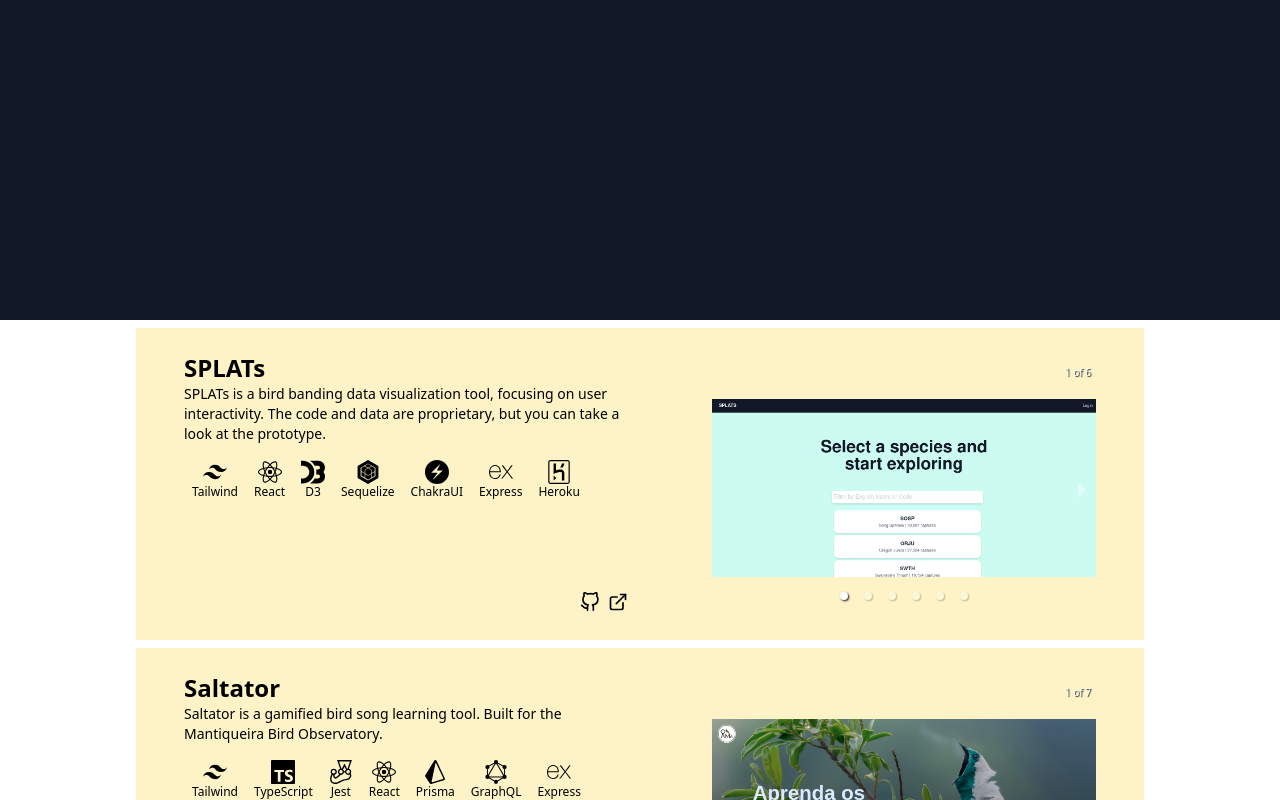
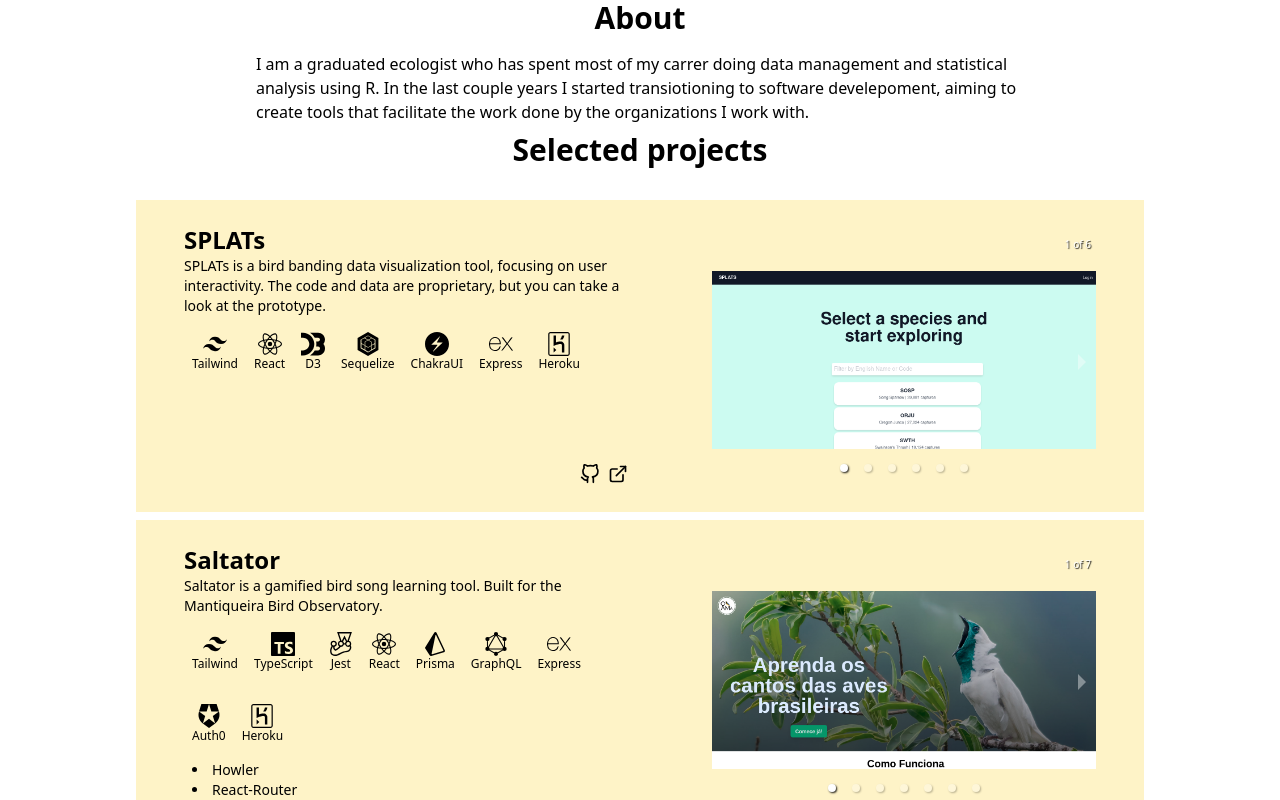
Before and after one commit to pedrovrima/portfolio, a Next.js app: page / in a window 1280 px wide. Shown: the part 540-1340 px from the top of the page. Built offline with nearby package versions, Linux system fonts and the light colour scheme.

Commit message:
changes in front-page

```diff
--- a/components/projects.tsx
+++ b/components/projects.tsx
@@ -54,7 +54,9 @@ interface ProjectType {
 
 export default function Projects({ projects }: ProjectType) {
   return (
-    <div className="flex flex-col items-center">
+
+<div className="flex flex-col items-center">
+<h1 className="text-3xl mb-8 font-bold">Selected projects </h1>
       {projects.map((prj) => {
         return <ProjectSection {...prj}></ProjectSection>;
       })}
--- a/pages/index.js
+++ b/pages/index.js
@@ -1,80 +1,132 @@
 import Image from "next/image";
-import Projects from "@components/projects"
-
-
+import Projects from "@components/projects";
 
 const proje = [
   {
-    images:["/projects/splats1.png","/projects/splats2.png","/projects/splats3.png","/projects/splats4.png","/projects/splats5.png","/projects/splats6.png"],
-    techstack:{
-      major:[{name:"Tailwind"},{name:"React"},{name:"D3"},{name:"Sequelize"},{name:"ChakraUI"},{name:"Express"},{name:"Heroku"}],
-      },
+    images: [
+      "/projects/splats1.png",
+      "/projects/splats2.png",
+      "/projects/splats3.png",
+      "/projects/splats4.png",
+      "/projects/splats5.png",
+      "/projects/splats6.png",
+    ],
+    techstack: {
+      major: [
+        { name: "Tailwind" },
+        { name: "React" },
+        { name: "D3" },
+        { name: "Sequelize" },
+        { name: "ChakraUI" },
+        { name: "Express" },
+        { name: "Heroku" },
+      ],
+    },
     title: "SPLATs",
-    description: "SPLATs is a bird banding data visualization tool, focusing on user interactivity. The code and data are proprietary, but you can take a look at the prototype.",
+    description:
+      "SPLATs is a bird banding data visualization tool, focusing on user interactivity. The code and data are proprietary, but you can take a look at the prototype.",
     githubUrl: "www.oama.eco.br",
     liveUrl: "https://pedrovrima.github.io/splats-prototype/",
-
-
   },
   {
-    images:["/projects/saltator1.png","/projects/saltator2.png","/projects/saltator3.png","/projects/saltator4.png","/projects/saltator5.png","/projects/saltator6.png","/projects/saltator7.png"],
+    images: [
+      "/projects/saltator1.png",
+      "/projects/saltator2.png",
+      "/projects/saltator3.png",
+      "/projects/saltator4.png",
+      "/projects/saltator5.png",
+      "/projects/saltator6.png",
+      "/projects/saltator7.png",
+    ],
 
-    techstack:{
-      major:[{name:"Tailwind"},{name:"TypeScript"},{name:"Jest"},{name:"React"},{name:"Prisma"},{name:"GraphQL"},{name:"Express"},{name:"Auth0"},{name:"Heroku"}],
-      minor:[{name:"Howler"},{name:"React-Router"}]
+    techstack: {
+      major: [
+        { name: "Tailwind" },
+        { name: "TypeScript" },
+        { name: "Jest" },
+        { name: "React" },
+        { name: "Prisma" },
+        { name: "GraphQL" },
+        { name: "Express" },
+        { name: "Auth0" },
+        { name: "Heroku" },
+      ],
+      minor: [{ name: "Howler" }, { name: "React-Router" }],
     },
     title: "Saltator",
-    description: "Saltator is a gamified bird song learning tool. Built for the Mantiqueira Bird Observatory.",
+    description:
+      "Saltator is a gamified bird song learning tool. Built for the Mantiqueira Bird Observatory.",
     githubUrl: "www.oama.eco.br",
     liveUrl: "www.oama.eco.br",
-
-
   },
   {
-    images:["/projects/oama1.png","/projects/oama2.png","/projects/oama3.png","/projects/oama4.png"],
+    images: [
+      "/projects/oama1.png",
+      "/projects/oama2.png",
+      "/projects/oama3.png",
+      "/projects/oama4.png",
+    ],
 
-    techstack:{
-      major:[{name:"Tailwind"},{name:"React"},{name:"Next.js"},{name:"Vercel"}],
+    techstack: {
+      major: [
+        { name: "Tailwind" },
+        { name: "React" },
+        { name: "Next.js" },
+        { name: "Vercel" },
+      ],
     },
     title: "OAMa Website",
-    description: "Website for the Brazilian non-profit Mantiqueira Bird Observatory",
+    description:
+      "Website for the Brazilian non-profit Mantiqueira Bird Observatory",
     githubUrl: "www.oama.eco.br",
     liveUrl: "www.oama.eco.br",
+  },
+  {
+    images: [
+      "/projects/sono1.png",
+      "/projects/sono2.png",
+      "/projects/sono3.png",
+    ],
 
-
-  },{
-    images:["/projects/sono1.png","/projects/sono2.png","/projects/sono3.png"],
-
-    techstack:{
-      major:[{name:"GraphQL"},{name:"React"},{name:"Express"},{name:"MongoDB"},{name:"Heroku"}],
+    techstack: {
+      major: [
+        { name: "GraphQL" },
+        { name: "React" },
+        { name: "Express" },
+        { name: "MongoDB" },
+        { name: "Heroku" },
+      ],
     },
     title: "Baby sleep tracker",
-    description: "App created so my wife and I could track how much our daughter slept during the day. It is also a PWA.",
+    description:
+      "App created so my wife and I could track how much our daughter slept during the day. It is also a PWA.",
     githubUrl: "www.oama.eco.br",
     liveUrl: "www.oama.eco.br",
-
-
-  }
-
-]
-
+  },
+];
 
 export default function IndexPage() {
   return (
     <div className="flex flex-col items-center justify-center space-y-2">
-
-      <div className="w-full p-8 h-screen bg-gray-900 ">
-        <h1 className="text-6xl mt-24 font-extrabold text-gray-100">Hi, I'm Pedro </h1>
-        <h2 className="text-xl text-gray-200">I &#128154; finding simple solutions for complex problems</h2>
+      <div className="w-full p-8 py-36 bg-gray-900 ">
+        <h1 className="text-6xl mt-24 font-extrabold text-gray-100">
+          Hi, I'm Pedro{" "}
+        </h1>
+        <h2 className="text-xl text-gray-200">
+          I am a Fullstack Developer that &#128154; finding simple solutions for
+          complex problems
+        </h2>
+      </div>
+      <div className="flex flex-col items-center">
+        <h1 className="text-3xl mb-4 font-bold">About </h1>
+      <p className="px-8 sm:px-64">I am a graduated ecologist who has spent most of my carrer doing data management and statistical analysis using R. In the last couple years I started transiotioning to software develepoment, aiming to create tools that facilitate the work done by the organizations I work with.</p>
       </div>
 
       {/* <h2 className="p-3 font-bold bg-yellow-300 md:text-2xl">
         Hi! Welcome to your first Next.js site.
       </h2>
  */}
-      <Projects projects={proje}>
-
-      </Projects>
+      <Projects projects={proje}></Projects>
     </div>
   );
 }
```
Also changed, not shown: 1 other file (tests, documents, lock files or other folders).
